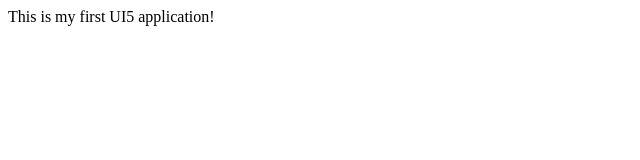
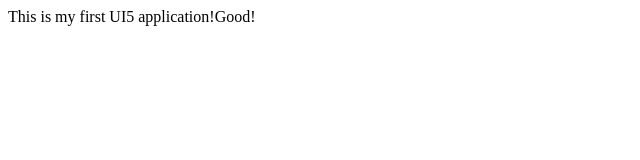
Before and after one commit to 542859767/myfioriproject, a plain HTML site: page vic.html in a window 1280 px wide. Shown: the full height of the page, 0-640 px from the left. Drawn offline with Linux system fonts and the light colour scheme.

Commit message:
changd by wangvic

```diff
--- a/vic.html
+++ b/vic.html
@@ -2,6 +2,6 @@
 	<head>
 	</head>
 	<body>
-		This is my first UI5 application!
+		This is my first UI5 application!Good!
 	</body>
 </html>
```
